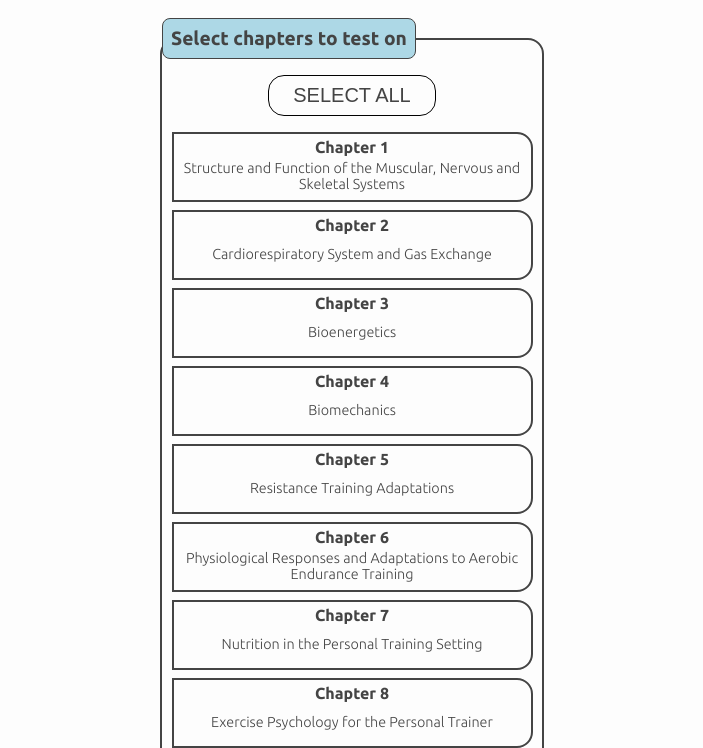
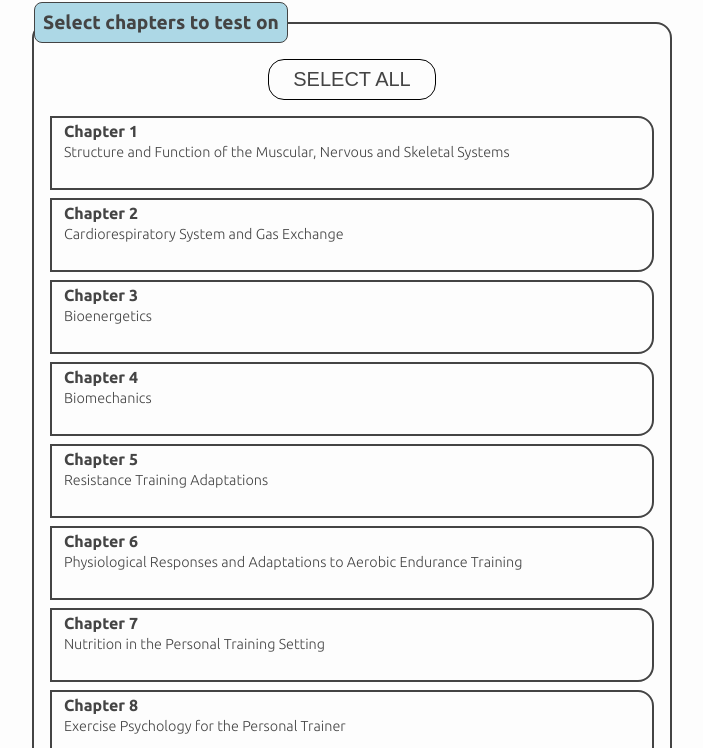
Before and after one commit to socrastein/NSCAstudying, a website built with webpack: page index.html in a window 1280 px wide. Shown: the part 120-868 px from the top of the page, without its empty margins (288-991 px from the left). Built offline with nearby package versions, Linux system fonts and the light colour scheme.

Commit message:
Finalize styling and layout

```diff
--- a/src/studyQuestions/startMenu.css
+++ b/src/studyQuestions/startMenu.css
@@ -13,7 +13,7 @@ legend {
 
 #chapterFieldset {
   margin-top: 1rem;
-  width: min(95%, 24rem);
+  width: min(95%, 40rem);
   display: flex;
   flex-direction: column;
   gap: 1rem;
@@ -28,17 +28,19 @@ legend {
   flex-direction: column;
   align-items: center;
   justify-content: space-evenly;
+  width: 100%;
   gap: 0.5rem;
 }
 
 .chapterMenuDiv {
   display: flex;
   flex-direction: column;
-  align-items: center;
+  align-items: flex-start;
   justify-content: space-between;
   border: solid 2px #444444;
   border-radius: 0 1rem 1rem 0;
-  padding: 0.25rem;
+  padding: .25rem .75rem;
+  gap: .25rem;
 
   width: 95%;
 }
@@ -49,11 +51,8 @@ legend {
 
 .chapterMenuTitle {
   font-size: 0.9rem;
-  text-align: center;
+
   height: 2.5rem;
-
-  display: flex;
-  align-items: center;
 }
 
 .selectedChapter {
--- a/src/studyQuestions/startMenu.js
+++ b/src/studyQuestions/startMenu.js
@@ -1,10 +1,10 @@
 import "./startMenu.css";
-import { refreshGenerator, showNewQuestion } from "./displayQuestions";
+import { refreshGenerator, showNewQuestion, updateTotalQuestions } from "./displayQuestions";
 import { getNumberOfQuestions } from "./generateQuestions";
 import { chapters } from "./questions";
 
+const pageTitle = `NSCA CPT\nStudy Questions`;
 const numberOfChapters = chapters.length;
-const pageTitle = `NSCA CPT\nStudy Questions`;
 
 export const loadStartMenu = () => {
   const mainContainer = document.getElementById("mainContainer");
@@ -100,6 +100,7 @@ const createStartQuizButton = () => {
     const selected = getSelectedChaptersArray();
     // Don't start if no chapters have been selected
     if (selected.length === 0) return;
+    updateTotalQuestions(getQuestionTotal());
     refreshGenerator(selected);
     showNewQuestion();
   };
--- a/src/style.css
+++ b/src/style.css
@@ -24,7 +24,6 @@ button {
   border-radius: 1rem;
   border: solid black 1px;
 }
-
 
 button:hover {
   transform: scale(1.05);
@@ -98,9 +97,9 @@ a {
   display: flex;
   flex-direction: column;
   align-items: center;
-  justify-content: space-evenly;
   gap: 1rem;
-  padding: 2rem 0;
+  padding-top: 1rem;
+  padding-bottom: 2rem;
 
   width: 100dvw;
   min-height: 100dvh;
```
